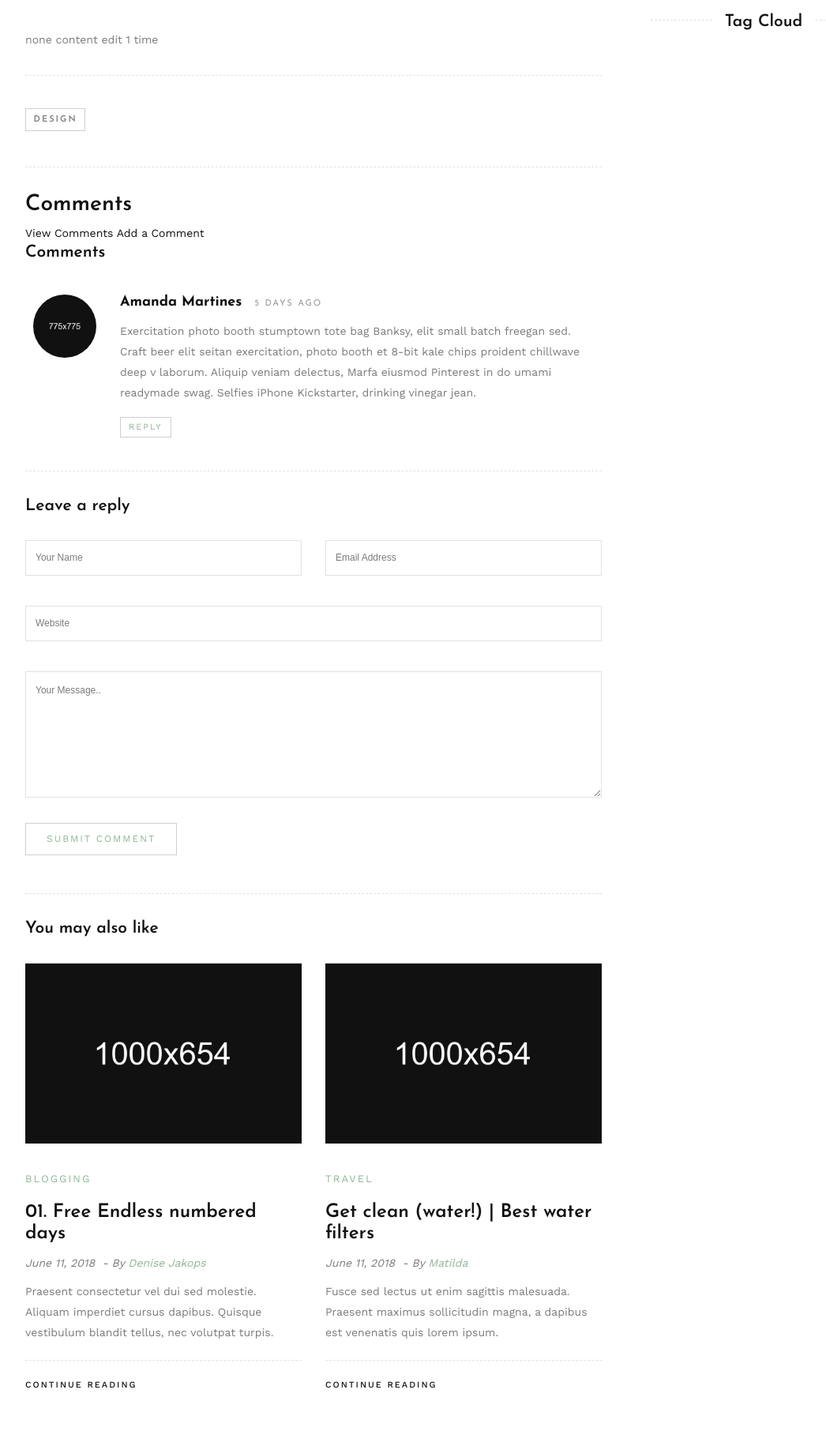
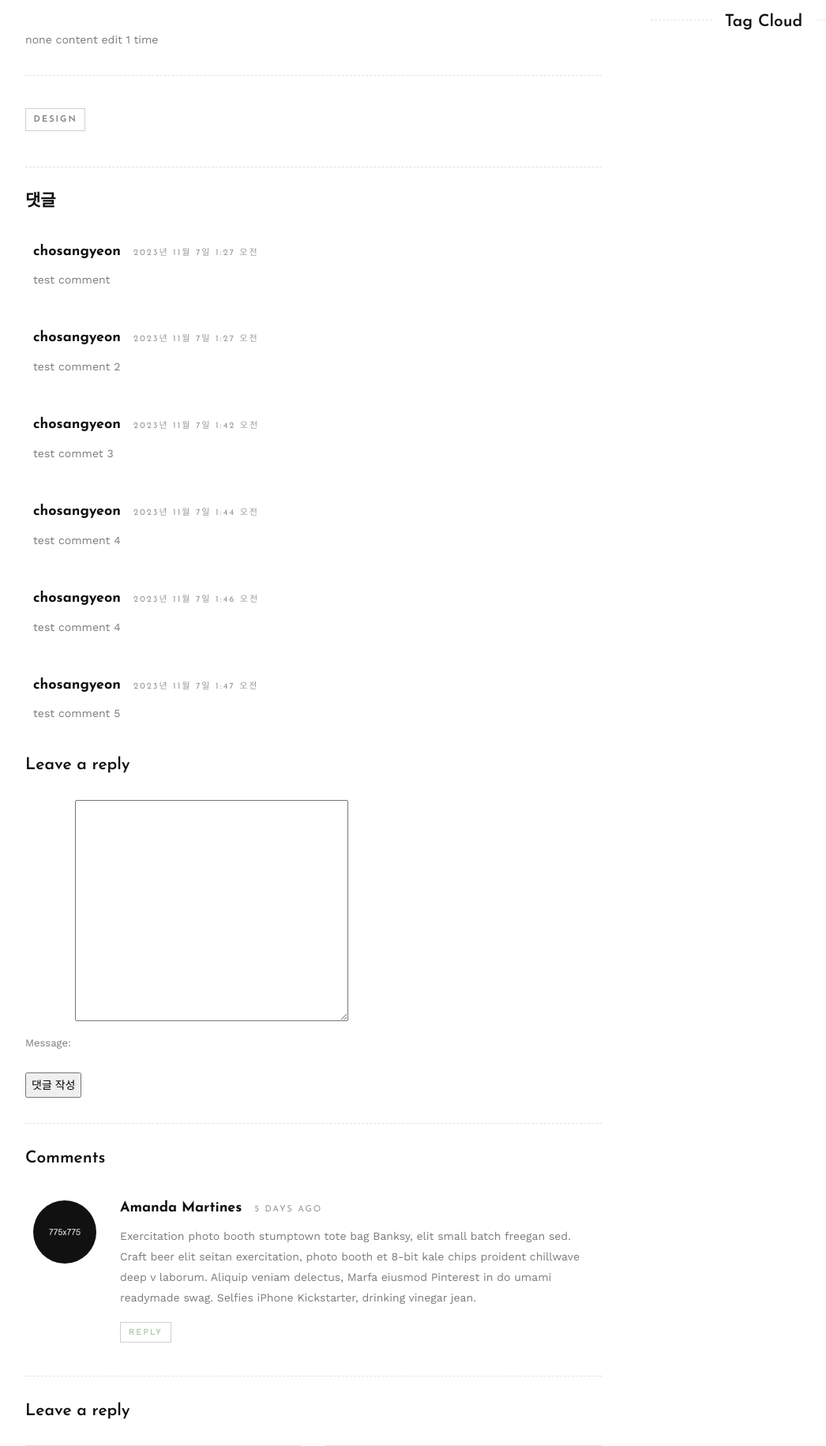
Before and after one commit to ChoSangYeon/2ndProject_Blog, a Django app: page /blog/1/ in a window 1280 px wide. Shown: the part 748-2579 px from the top of the page at 79% size, without its empty margins (53-1099 px from the left). Run offline with Django 4.2, Linux system fonts and the light colour scheme; data comes from the database, SQL or seed files in the repository; both versions use the stored data as it was after the commit; some libraries are stand-ins or nearby versions.

Commit message:
fix: 댓글 관리 페이지 한 곳으로 합성

```diff
--- a/my_blog/blog/models.py
+++ b/my_blog/blog/models.py
@@ -17,6 +17,9 @@ class Post(models.Model):
     viewed_by = models.ManyToManyField(User, blank=True)
     category = models.ForeignKey('Category', on_delete=models.SET_NULL, null=True, blank=True)
 
+    def get_absolute_url(self):
+        return reverse('blog:post_detail', args=[str(self.id)])
+
     def __str__(self):
         return self.title
 
@@ -25,7 +28,8 @@ class Post(models.Model):
 
 
 class Comment(models.Model):
-    post = models.ForeignKey('blog.Post', on_delete=models.CASCADE, related_name='comments')
+    # post = models.ForeignKey('blog.Post', on_delete=models.CASCADE, related_name='comments')
+    post = models.ForeignKey(Post, on_delete=models.CASCADE, related_name='comments')
     author = models.ForeignKey(User, on_delete=models.CASCADE)
     message = models.TextField()
     created_at = models.DateTimeField(default=timezone.now)
--- a/my_blog/blog/urls.py
+++ b/my_blog/blog/urls.py
@@ -9,6 +9,5 @@ urlpatterns = [
     path('<int:pk>/', views.post_detail, name='post_detail'),
     path('<int:pk>/edit/', views.post_edit, name='post_edit'),
     path('<int:pk>/delete/', views.post_delete, name='post_delete'),
-    path('<int:pk>/comments/', views.comment_list, name='comment_list'),
     path('<int:pk>/comment/new/', views.comment_new, name='comment_new'),
 ]
--- a/my_blog/blog/views.py
+++ b/my_blog/blog/views.py
@@ -61,6 +61,7 @@ post_new = PostCreateView.as_view()
 
 class PostDetailView(DetailView):
     model = Post
+    template_name = 'blog/post_detail.html'
 
     def get_context_data(self, **kwargs):
         context = super().get_context_data(**kwargs)
@@ -99,13 +100,6 @@ class PostDeleteView(UserPassesTestMixin, DeleteView):
 post_delete = PostDeleteView.as_view()
 
 
-@login_required
-def comment_list(request, pk):
-    post = get_object_or_404(Post, pk=pk)
-    comments = post.comments.all()
-    return render(request, 'blog/comment_list.html', {'post': post, 'comments': comments})
-
-@login_required
 def comment_new(request, pk):
     post = get_object_or_404(Post, pk=pk)
     if request.method == "POST":
@@ -115,7 +109,7 @@ def comment_new(request, pk):
             comment.post = post
             comment.author = request.user
             comment.save()
-            return redirect('blog:comment_list', pk=post.pk)
+            return redirect('blog:post_detail', pk=post.pk)
     else:
         form = CommentForm()
-    return render(request, 'blog/comment_new.html', {'form': form, 'post': post})
+    return render(request, 'blog/post_list.html', {'form': form, 'post': post})
--- a/my_blog/templates/blog/post_detail.html
+++ b/my_blog/templates/blog/post_detail.html
@@ -75,9 +75,33 @@
 
                     <hr class="dashedhr">
 
-                    <h3>Comments</h3>
-                    <a href="{% url 'blog:comment_list' post.pk %}">View Comments</a>
-                    <a href="{% url 'blog:comment_new' post.pk %}">Add a Comment</a>
+                    <div class="comments-wrapper">
+                        <h3 class="custom-title">댓글</h3>
+                        <div class="comments-list">
+                            {% for comment in post.comments.all %}
+                                <div class="media">
+                                    <div class="media-body">
+                                        <h4 class="media-heading user_name">{{ comment.author.username }} <small>{{ comment.created_at }}</small></h4>
+                                        <p>{{ comment.message }}</p>
+                                    </div>
+                                </div>
+                            {% endfor %}
+                        </div>
+                    </div><!-- end comment-wrapper -->
+
+                    <div class="comments-wrapper">
+                        <h3 class="custom-title">Leave a reply</h3>
+                        <div class="form-wrapper">
+                            <form method="post" action="{% url 'blog:comment_new' post.pk %}">
+                                {% csrf_token %}
+                                {{ comment_form.as_p }}
+                                <input type="submit" value="댓글 작성">
+                            </form>
+                        </div>
+                        <!-- end form -->
+                    </div><!-- end comment-wrapper -->
+
+                    <hr class="dashedhr">
 
                     <div class="comments-wrapper">
                         <h3 class="custom-title">Comments</h3>
```
Also changed, not shown: my_blog/templates/blog/comment_list.html (deleted, +0 -20 lines), my_blog/templates/blog/comment_new.html (deleted, +0 -15 lines), my_blog/db.sqlite3.
